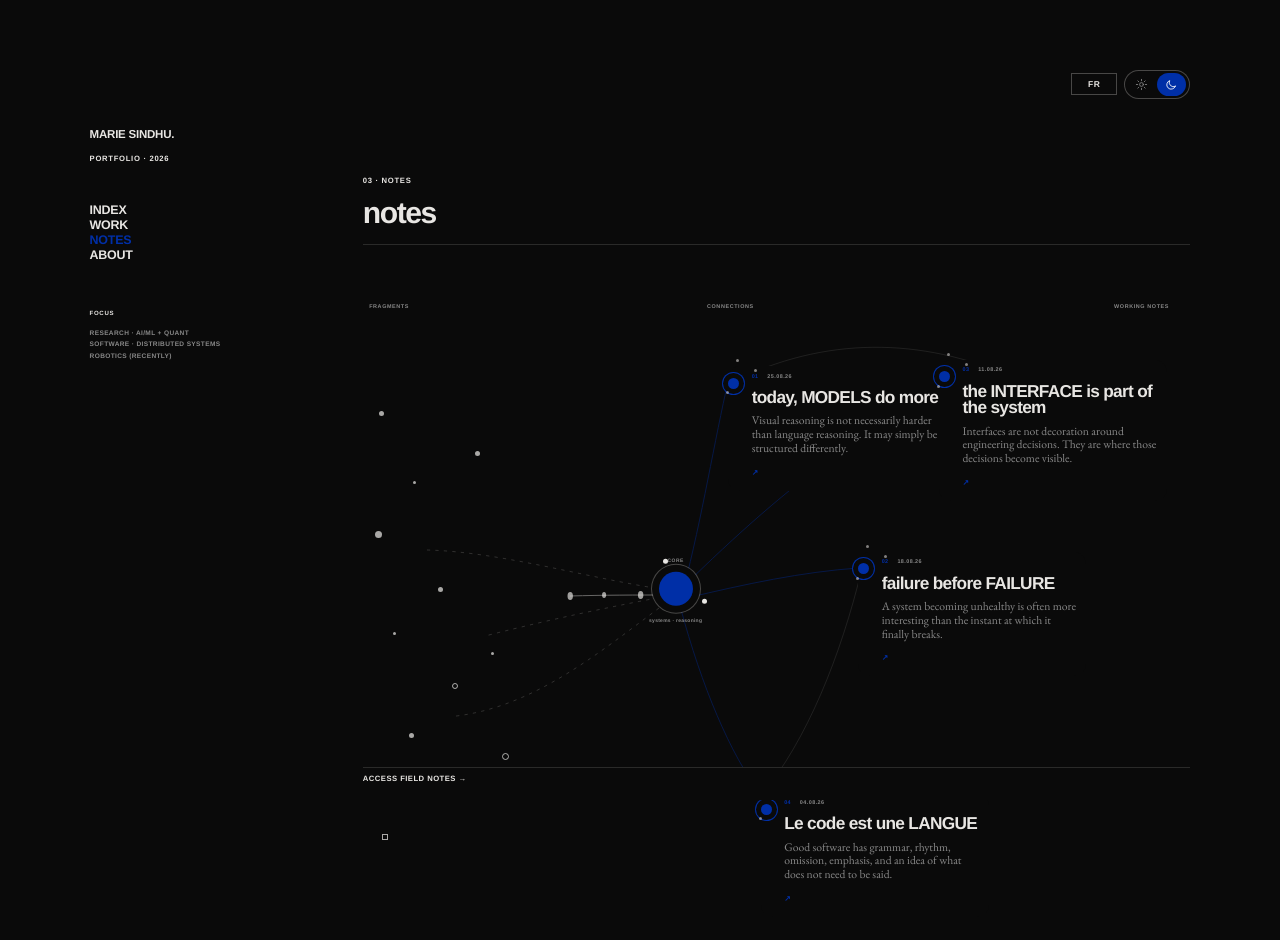
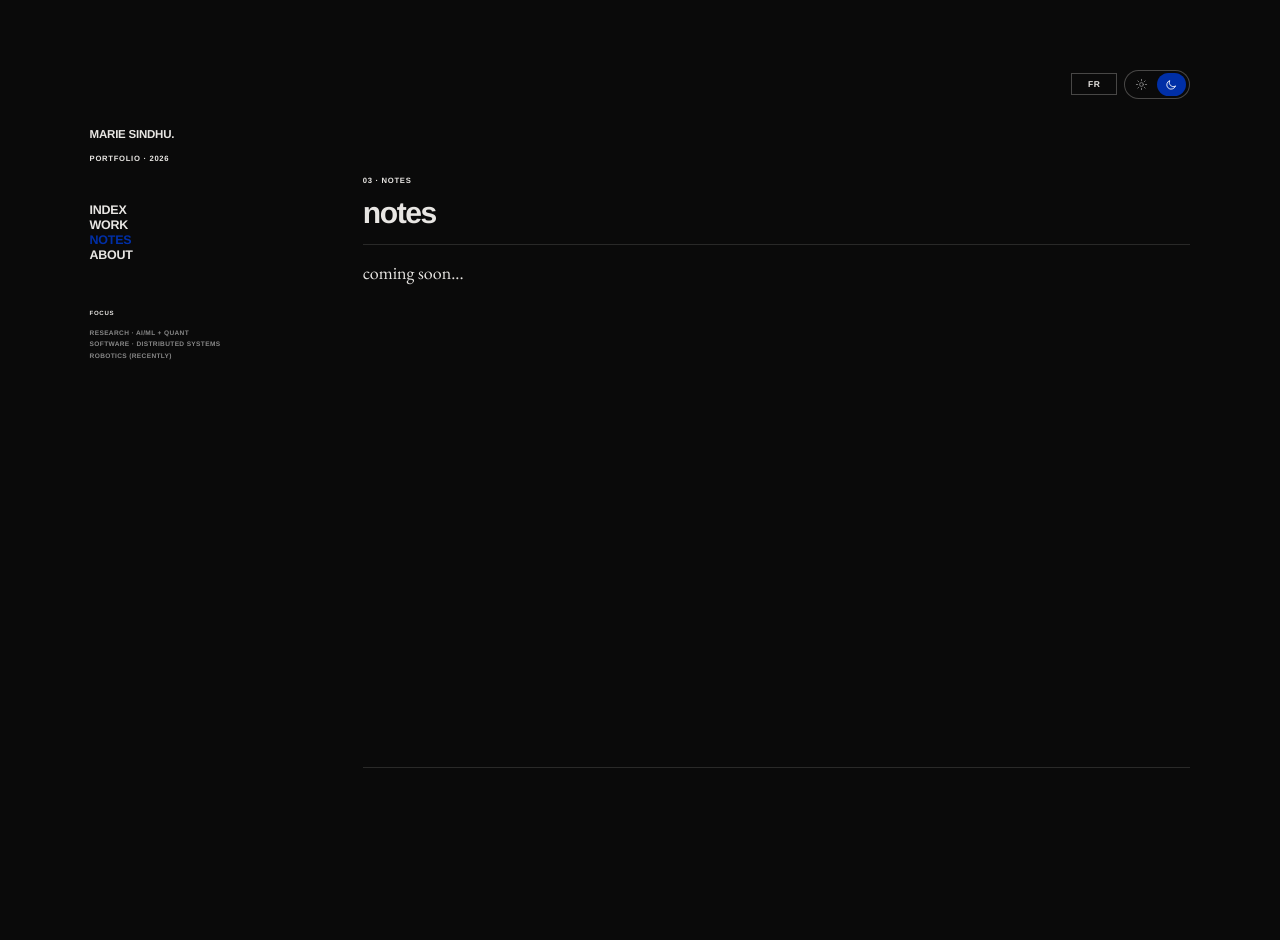
Before and after one commit to cybr-wisp/marie.dev, a Next.js app: page /notes in a window 1280 px wide. Shown: the top 940 px of the page. After the commit the page ends 800 px from the top, so only its background shows below. Built offline with nearby package versions, Linux system fonts and the light colour scheme.

Commit message:
ui: replace notes page with coming soon placeholder

```diff
--- a/app/notes/page.tsx
+++ b/app/notes/page.tsx
@@ -1,8 +1,6 @@
 import type { Metadata } from "next";
 
 import { ArchiveRail } from "@/components/chrome/ArchiveRail";
-import { NoteRow } from "@/components/notes/NoteRow";
-import { notes } from "@/content/notes";
 
 export const metadata: Metadata = {
   title: "Notes",
@@ -11,8 +9,6 @@ export const metadata: Metadata = {
 };
 
 export default function NotesPage() {
-  const visibleNotes = notes.slice(0, 4);
-
   return (
     <main
       id="main-content"
@@ -22,7 +18,7 @@ export default function NotesPage() {
         <ArchiveRail current="notes" />
 
         <section className="archive-content archive-content--notes">
-          <header className="archive-header">
+          <header className="archive-header fade-up" style={{ animationDelay: "0.1s" }}>
             <div>
               <span className="archive-kicker">
                 03 · NOTES
@@ -40,152 +36,10 @@ export default function NotesPage() {
             </div>
           </header>
 
-          <div className="notes-map">
-            <div
-              className="notes-map__flow"
-              aria-hidden="true"
-            >
-              <span>FRAGMENTS</span>
-              <span>CONNECTIONS</span>
-              <span>WORKING NOTES</span>
-            </div>
-
-            <div
-              className="notes-map__fragments"
-              aria-hidden="true"
-            >
-              <span className="fragment fragment--1" />
-              <span className="fragment fragment--2" />
-              <span className="fragment fragment--3" />
-              <span className="fragment fragment--4" />
-              <span className="fragment fragment--5" />
-              <span className="fragment fragment--6" />
-              <span className="fragment fragment--7" />
-              <span className="fragment fragment--8" />
-              <span className="fragment fragment--9" />
-              <span className="fragment fragment--10" />
-              <span className="fragment fragment--11" />
-              <span className="fragment fragment--12" />
-            </div>
-
-            <svg
-              className="notes-map__connections"
-              viewBox="0 0 1200 640"
-              preserveAspectRatio="none"
-              aria-hidden="true"
-            >
-              <path
-                className="notes-map__path notes-map__path--fragment"
-                d="M95 248 C205 250 330 276 449 288"
-              />
-
-              <path
-                className="notes-map__path notes-map__path--fragment"
-                d="M138 414 C255 404 350 350 449 300"
-              />
-
-              <path
-                className="notes-map__path notes-map__path--fragment"
-                d="M186 333 C285 316 365 305 449 294"
-              />
-
-              <path
-                className="notes-map__path notes-map__path--trunk"
-                d="M306 294 C355 293 405 293 449 293"
-              />
-
-              <path
-                className="notes-map__path notes-map__path--primary"
-                d="M474 285 C500 218 520 135 539 80"
-              />
-
-              <path
-                className="notes-map__path notes-map__path--primary"
-                d="M478 296 C565 282 648 270 731 266"
-              />
-
-              <path
-                className="notes-map__path notes-map__path--primary"
-                d="M474 284 C625 184 787 92 959 75"
-              />
-
-              <path
-                className="notes-map__path notes-map__path--primary"
-                d="M469 306 C500 384 542 452 587 492"
-              />
-
-              <path
-                className="notes-map__path notes-map__path--secondary"
-                d="M545 80 C682 34 824 35 959 75"
-              />
-
-              <path
-                className="notes-map__path notes-map__path--secondary"
-                d="M737 266 C705 356 655 438 590 492"
-              />
-
-              <circle
-                className="notes-map__bridge"
-                cx="306"
-                cy="294"
-                r="4"
-              />
-
-              <circle
-                className="notes-map__bridge"
-                cx="356"
-                cy="293"
-                r="3"
-              />
-
-              <circle
-                className="notes-map__bridge"
-                cx="410"
-                cy="293"
-                r="4"
-              />
-            </svg>
-
-            <div
-              className="notes-core"
-              aria-hidden="true"
-            >
-              <span className="notes-core__eyebrow">
-                CORE
-              </span>
-
-              <span className="notes-core__dot" />
-
-              <span className="notes-core__caption">
-                systems · reasoning
-              </span>
-            </div>
-
-            {visibleNotes.map((note, index) => (
-              <NoteRow
-                key={note.slug}
-                note={note}
-                index={index}
-              />
-            ))}
+          <div className="notes-coming-soon fade-up" style={{ animationDelay: "0.3s" }}>
+            <p>coming soon...</p>
           </div>
         </section>
-      </div>
-
-      <div className="field-notes-footer">
-        <a
-          href="https://github.com/cybr-wisp/marie.dev"
-          target="_blank"
-          rel="noreferrer"
-        >
-          <span className="copy-en">
-            ACCESS FIELD NOTES →
-          </span>
-
-          <span className="copy-fr">
-            ACCÉDER AUX NOTES DE TERRAIN →
-          </span>
-        </a>
       </div>
     </main>
   );
```
